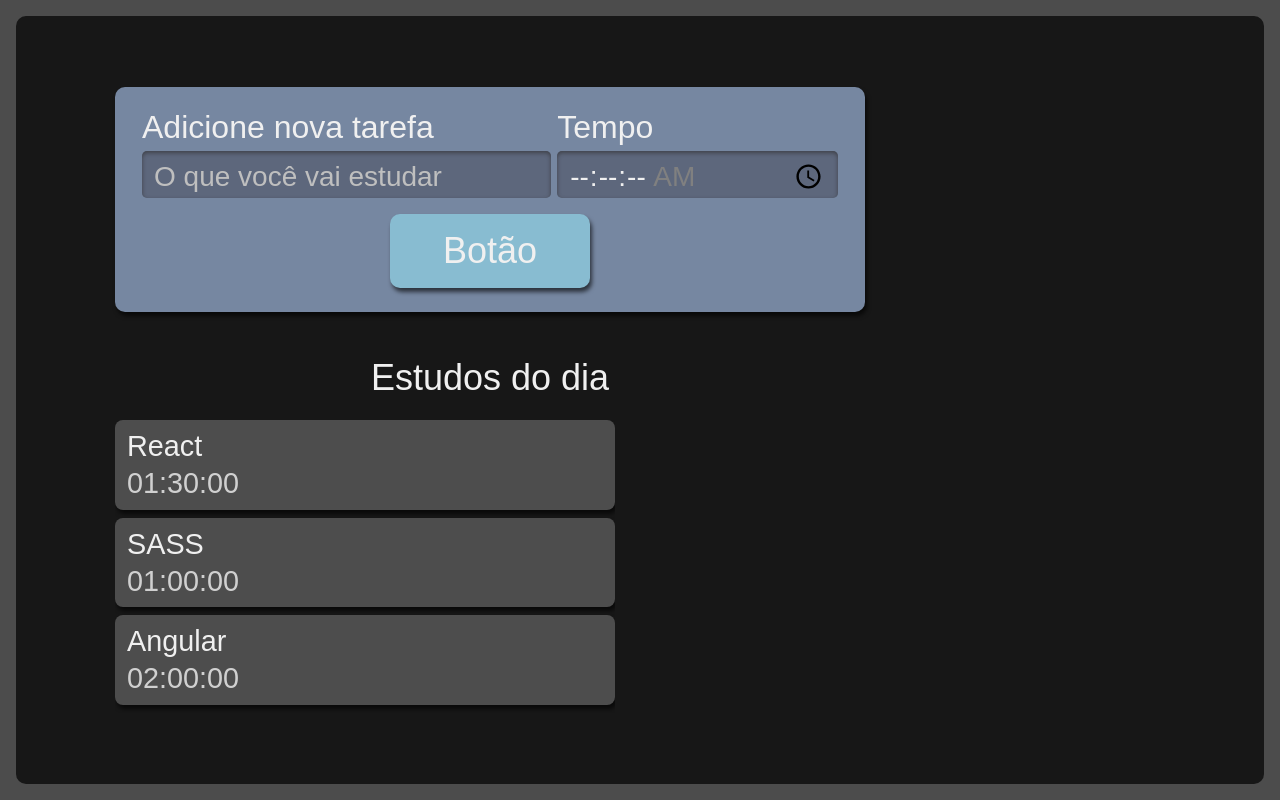
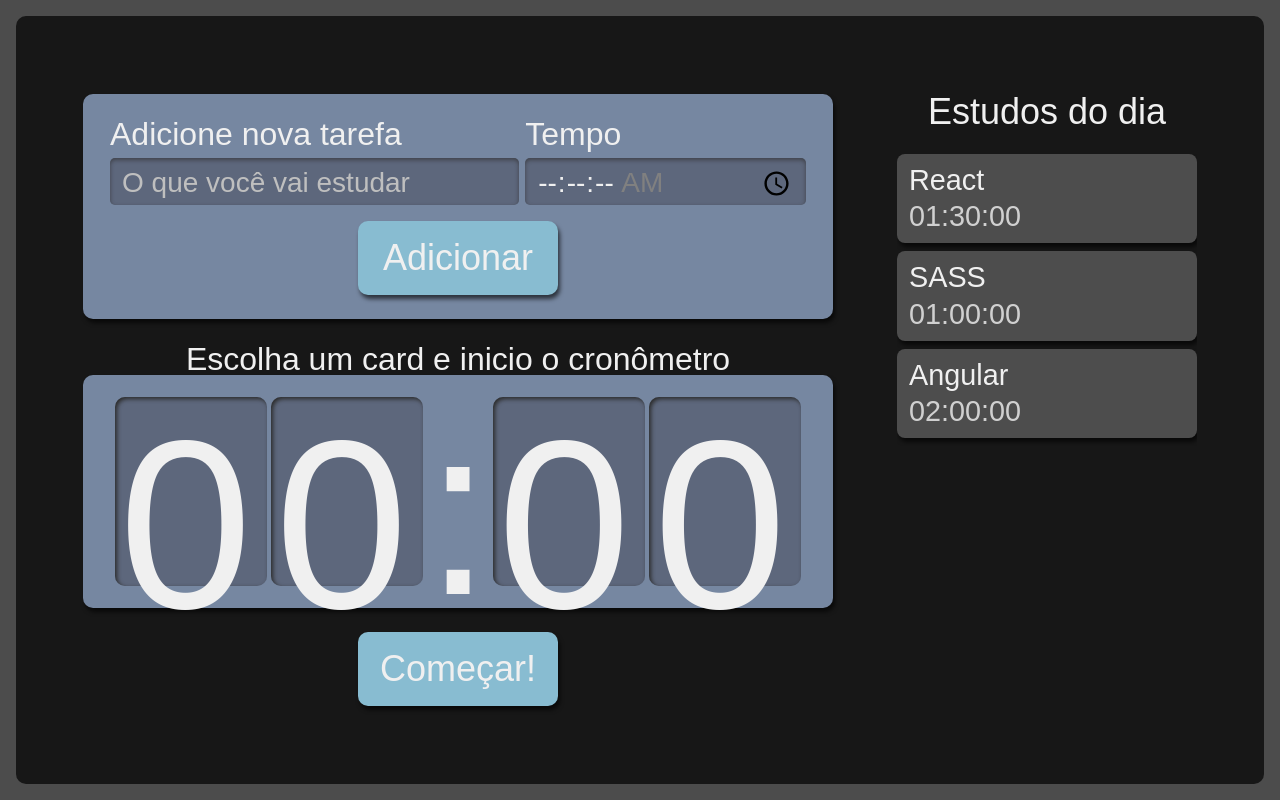
Before and after one commit to felizardo27/studies-app, a React (Create React App) app: page / in a window 1280 px wide. Built offline with nearby package versions, Linux system fonts and the light colour scheme.

Commit message:
Adicionando Props e finalizando estilos

```diff
--- a/src/Components/Botao/index.tsx
+++ b/src/Components/Botao/index.tsx
@@ -1,12 +1,11 @@
 import React from "react";
 import styles from './Botao.module.scss';
 
-class Botao extends React.Component {
-
+class Botao extends React.Component<{children: any}>{
     render() {
         return(
             <button className={styles.botao}>
-                Botão
+                {this.props.children}
             </button>
         );
     }
--- /dev/null
+++ b/src/Components/Cronometro/Cronometro.module.scss
@@ -0,0 +1,36 @@
+.cronometro {
+    display: flex;
+    flex-direction: column;
+    align-items: center;
+    grid-area: cronometro;
+
+    .relogioWrapper {
+        align-items: center;
+        background-color: #7687A1;
+        border-radius: 10px;
+        box-shadow: 2px 4px 4px #0000009F;
+        box-sizing: border-box;
+        display: flex;
+        font-size: 5rem;
+        justify-content: center;
+        margin-bottom: 24px;
+        padding: 16px 12px;
+        width: 100%;
+      }
+
+    .titulo {
+        font-size: 2rem;
+    }
+
+    @media screen and (min-width:1280px) {
+
+        .relogioWrapper{
+          font-size: 15rem;
+        }
+
+        p {
+          font-size: 2rem;
+        }
+
+    }
+}
--- /dev/null
+++ b/src/Components/Cronometro/Relogio/Relogio.module.scss
@@ -0,0 +1,22 @@
+.relogioNumero {
+    background-color: #5D677C;
+    box-shadow: 2px 2px 4px #2B2B2B inset;
+    height: 3.6rem;
+    width: 3rem;
+    padding: 8px 4px;
+    border-radius: 10px;
+    margin: 0px 2px;
+
+    @media screen and (min-width:1280px) {
+      height: 10.8rem;
+      width: 9rem;
+    }
+  }
+
+  .relogioDivisao {
+    height: 4.2rem;
+
+    @media screen and (min-width:1280px) {
+      height: 12.6rem;
+    }
+  }
--- /dev/null
+++ b/src/Components/Cronometro/Relogio/index.tsx
@@ -0,0 +1,15 @@
+import React from "react";
+import styles from "./Relogio.module.scss";
+
+export default function Relogio(){
+    return(
+        // <React.Fragment></React.Fragment> ou <></>
+        <>
+            <span className={styles.relogioNumero}>0</span>
+            <span className={styles.relogioNumero}>0</span>
+            <span className={styles.relogioDivisao}>:</span>
+            <span className={styles.relogioNumero}>0</span>
+            <span className={styles.relogioNumero}>0</span>
+        </>
+    );
+}
--- /dev/null
+++ b/src/Components/Cronometro/index.tsx
@@ -0,0 +1,17 @@
+import Botao from "../Botao";
+import Relogio from "./Relogio";
+import styles from './Cronometro.module.scss';
+
+export default function Cronometro() {
+    return (
+        <div className={styles.cronometro}>
+            <p className={styles.titulo}>Escolha um card e inicio o cronômetro</p>
+            <div className={styles.relogioWrapper}>
+                <Relogio />
+            </div>
+            <Botao>
+                Começar!
+            </Botao>
+        </div>
+    );
+}
--- a/src/Components/Formulario/index.tsx
+++ b/src/Components/Formulario/index.tsx
@@ -14,7 +14,9 @@ class Formulario extends React.Component {
                     <label htmlFor="tempo">Tempo</label>
                     <input type="time" name="tempo" id="tempo"  step="1" min="00:00:00" max="01:30:00"  required/>
                 </div>
-                <Botao />
+                <Botao>
+                    Adicionar
+                </Botao>
             </form>
         );
     }
--- /dev/null
+++ b/src/Components/Lista/Item/index.tsx
@@ -0,0 +1,11 @@
+import styles from '../Lista.module.scss'
+
+
+export default function Item({tarefa, tempo}: {tarefa: string, tempo: string}) {
+  return (
+    <li className={styles.item}>
+      <h3>{tarefa}</h3>
+      <span>{tempo}</span>
+    </li>
+  );
+}
--- a/src/Components/Lista/Lista.module.scss
+++ b/src/Components/Lista/Lista.module.scss
@@ -2,7 +2,7 @@
     grid-area: tarefas;
     height: 100%;
 
-    h2{
+    h2 {
       font-size: 1.25rem;
       margin-bottom: 12px;
     }
@@ -13,8 +13,9 @@
         scrollbar-width: thin;
     }
 
-    @media screen and (min-width: 1280px) {
-        h2 {
+    @media screen and (min-width:1280px) {
+
+      h2{
         text-align: center;
         font-size: 2.25rem;
         margin-bottom: 24px;
@@ -22,10 +23,9 @@
 
       ul {
         overflow: auto;
-            max-width: 500px;
+        max-height: 500px;
       }
     }
-
   }
 
   .item {
@@ -37,9 +37,11 @@
     position: relative;
     cursor: pointer;
 
-    h3{
+    h3 {
       margin-bottom: 8px;
+      word-break: break-all;
     }
+
     span {
       color: #D0D0D0;
     }
--- a/src/Components/Lista/index.tsx
+++ b/src/Components/Lista/index.tsx
@@ -1,3 +1,4 @@
+import Item from './Item';
 import styles from './Lista.module.scss';
 
 export function Lista(){
@@ -19,10 +20,7 @@ export function Lista(){
             <h2>Estudos do dia</h2>
             <ul>
                 {tarefas.map( (item, index) => (
-                    <li key={index} className={styles.item}>
-                        <h3>{item.tarefa}</h3>
-                        <span>{item.tempo}</span>
-                    </li>
+                    <Item key={index} {...item} />
                 ) )}
             </ul>
         </aside>
--- a/src/Pages/App.module.scss
+++ b/src/Pages/App.module.scss
@@ -1,12 +1,13 @@
-.AppStyle{
+.AppStyle {
     display: grid;
     grid-template-rows: min-content min-content auto;
     grid-template-areas:
     "nova-tarefa"
     "cronometro"
-    "tarefas";
+    "tarefas"
+    ;
     row-gap: 24px;
-    min-width: 24px;
+    min-width: 320px;
     min-height: calc(100vh - 32px);
     width: 100%;
     padding: 32px;
@@ -14,7 +15,12 @@
     border-radius: 10px;
     background-color: #171717;
 
-    @media screen and (min-width: 1280px){
+    @media screen and (min-width:1280px)  {
+      grid-template-areas:
+      "nova-tarefa tarefas"
+      "cronometro tarefas"
+      ;
+      column-gap: 64px;
       grid-template-rows: min-content min-content;
       grid-template-columns: 750px 300px;
       justify-content: center;
--- a/src/Pages/App.tsx
+++ b/src/Pages/App.tsx
@@ -1,3 +1,4 @@
+import Cronometro from '../Components/Cronometro';
 import Formulario from '../Components/Formulario';
 import { Lista } from '../Components/Lista';
 import styles from './App.module.scss';
@@ -8,6 +9,7 @@ function App() {
     <div className={styles.AppStyle}>
       <Formulario />
       <Lista />
+      <Cronometro />
     </div>
   );
 }
```
Also changed, not shown: src/Components/Formulario/Formulario.module.scss (+6 -7 lines). Lines whose indentation alone changed are shown as unchanged.
